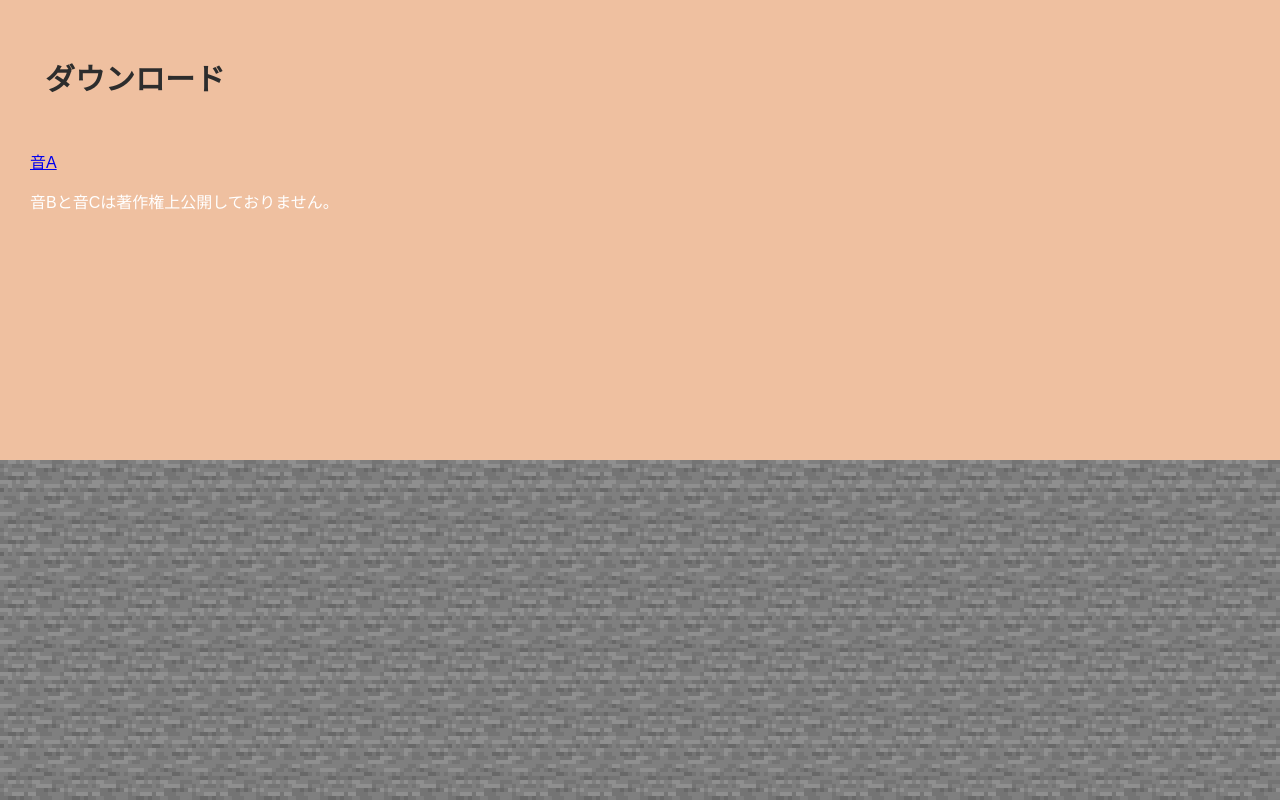
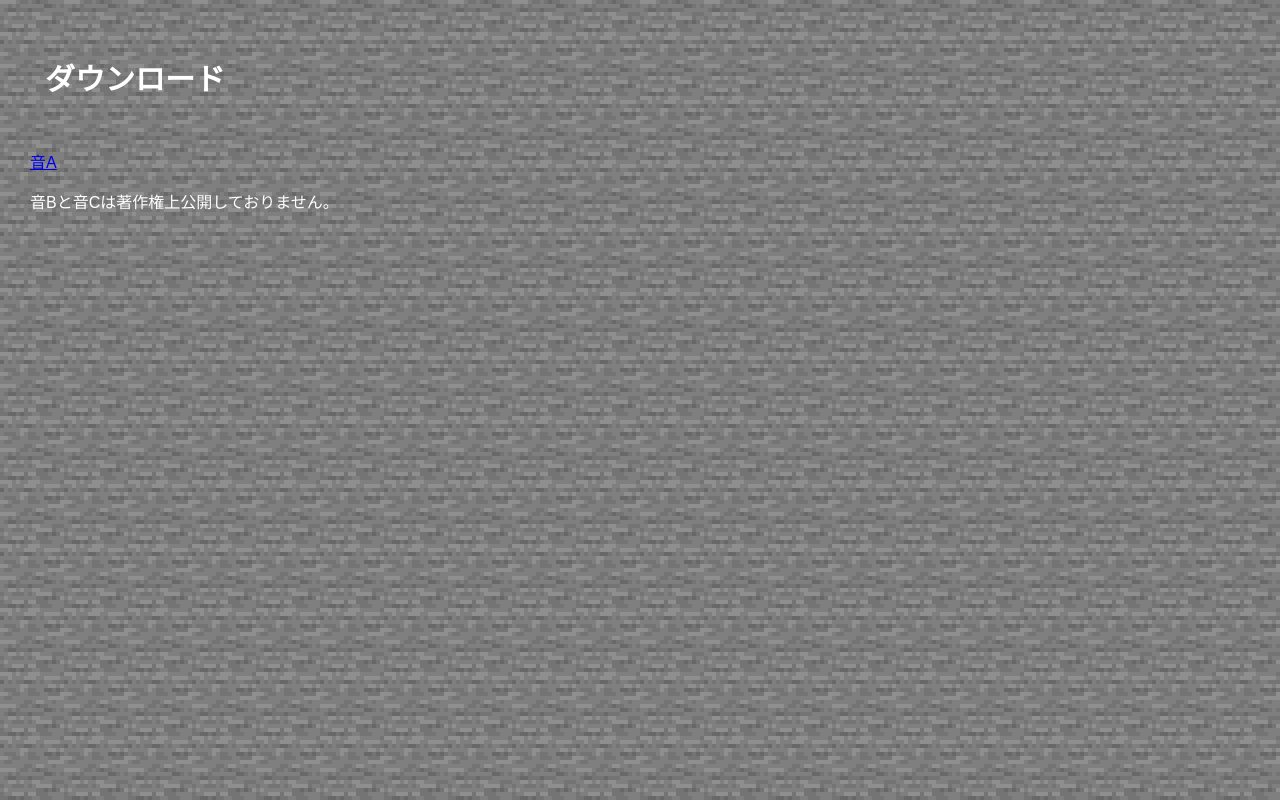
Before and after one commit to cake14210/cake14210, a plain HTML site: page index.html in a window 1280 px wide. Drawn offline with Linux system fonts and the light colour scheme; a web font is replaced by a local one.

Commit message:
Update style.css

```diff
--- a/style.css
+++ b/style.css
@@ -13,12 +13,11 @@ body {
   font-size: 30px;
   padding-left: 15px;
   margin-bottom: 50px;
-  color: #2d2d2d;
+  color: #ffffff;
 }
 
 
 .download {
-  background-color: #efc0a0;
   color: #0d4921;
   padding: 30px;
 }
```
